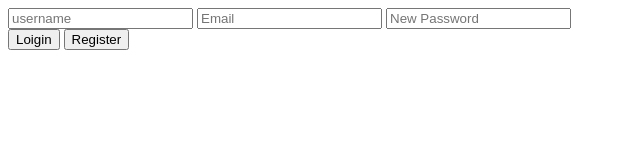
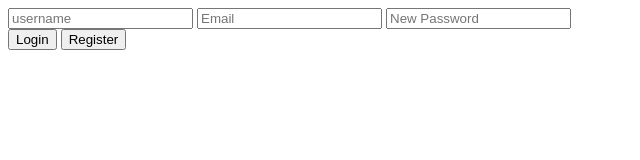
Before and after one commit to cfinnegan827/Video-Poker-Web, a plain HTML site: page index.html in a window 1280 px wide. Shown: the full height of the page, 0-640 px from the left. Drawn offline with Linux system fonts and the light colour scheme.

Commit message:
Update index.html

```diff
--- a/index.html
+++ b/index.html
@@ -13,7 +13,7 @@
 
 
             <div id="button_container">
-                <button onclick="login()">Loigin</button>
+                <button onclick="login()">Login</button>
                 <button onclick="register()">Register</button>
             </div>
         </div>
```
